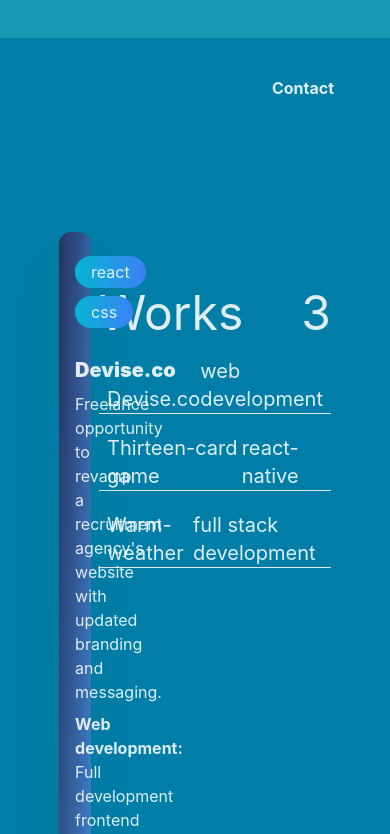
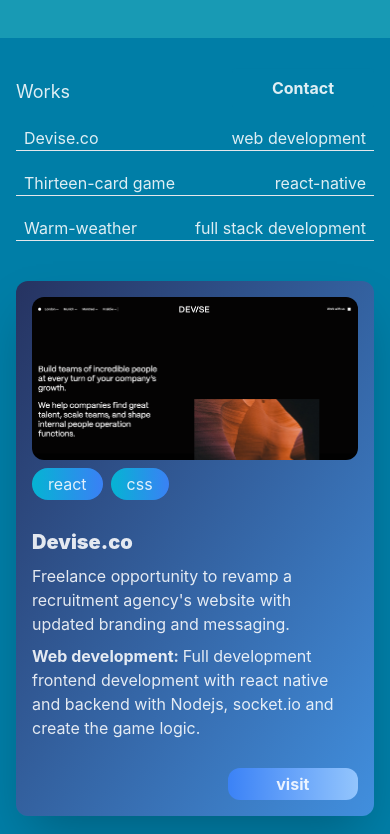
Before and after one commit to huan00/portfolio_oct_2023, a React (Vite) app: page / in a window 390 px wide. Shown: the part 1650-2484 px from the top of the page. Built offline with nearby package versions, Linux system fonts and the light colour scheme.

Commit message:
fix mobile on work

```diff
--- a/src/components/Project.tsx
+++ b/src/components/Project.tsx
@@ -40,7 +40,7 @@
           {project.development}
         </p>
       </div>
-      <div className="w-2/5 relative mt-5 hover:scale-110">
+      <div className="flex self-end w-2/5 sm:self-start relative mt-5 hover:scale-110">
         <CustomBtn title={'visit'} onClick={visitWebsite} />
       </div>
     </div>
--- a/src/pages/Works.tsx
+++ b/src/pages/Works.tsx
@@ -19,13 +19,13 @@
   return (
     <div
       ref={proRef}
-      className="w-screen h-screen flex justify-center items-center bg-[#007EA7]  p-20 gap-10"
+      className="w-screen h-screen flex flex-col-reverse sm:flex-row justify-center items-center bg-[#007EA7] px-4 py-10 sm:p-20 gap-10"
     >
       <div className="flex flex-1 h-2/3 w-full justify-center items-center">
-        <div className="w-full h-full  rounded-2xl relative ">
+        <div className="w-full h-full rounded-2xl relative ">
           {PROJECTS.map((project, index) => (
             <div
-              className={`w-full h-full absolute z-10 opacity-0 ${
+              className={`w-full h-fit absolute opacity-0 ${
                 activeProject === project.title && 'animate-fly-in'
               }
               ${inView && index === 0 && 'animate-fly-in'}
@@ -38,22 +38,22 @@
           ))}
         </div>
       </div>
-      <div className="flex flex-col flex-1 h-1/2 justify-start">
-        <div className="flex justify-between">
-          <p className="text-5xl" ref={ref}>
+      <div className="flex flex-col sm:flex-1 w-full sm:h-1/2 justify-start">
+        <div className="flex items-center justify-between">
+          <p className="text-lg sm:text-5xl" ref={ref}>
             Works
           </p>
-          <p className="text-5xl">{PROJECTS.length}</p>
+          <p className="text-lg sm:text-5xl">{PROJECTS.length}</p>
         </div>
-        <div className=" flex flex-col">
+        <div className=" flex flex-col w-full ">
           {PROJECTS.map((project) => (
             <div key={Math.random()}>
               <div
                 className="flex justify-between items-end mt-5 px-2 hover:bg-slate-300 hover:rounded-md cursor-grab"
                 onMouseEnter={() => hoverProject(project)}
               >
-                <p className="text-xl">{project.title}</p>
-                <p className="text-xl">{project.work}</p>
+                <p className="text-base sm:text-xl">{project.title}</p>
+                <p className="text-base sm:text-xl">{project.work}</p>
               </div>
               <hr />
             </div>
--- a/tailwind.config.js
+++ b/tailwind.config.js
@@ -24,7 +24,8 @@
           },
           '100%': {
             transform: 'translateX(0%)',
-            opacity: '1'
+            opacity: '1',
+            zIndex: '10'
           }
         },
         'fly-out': {
```
